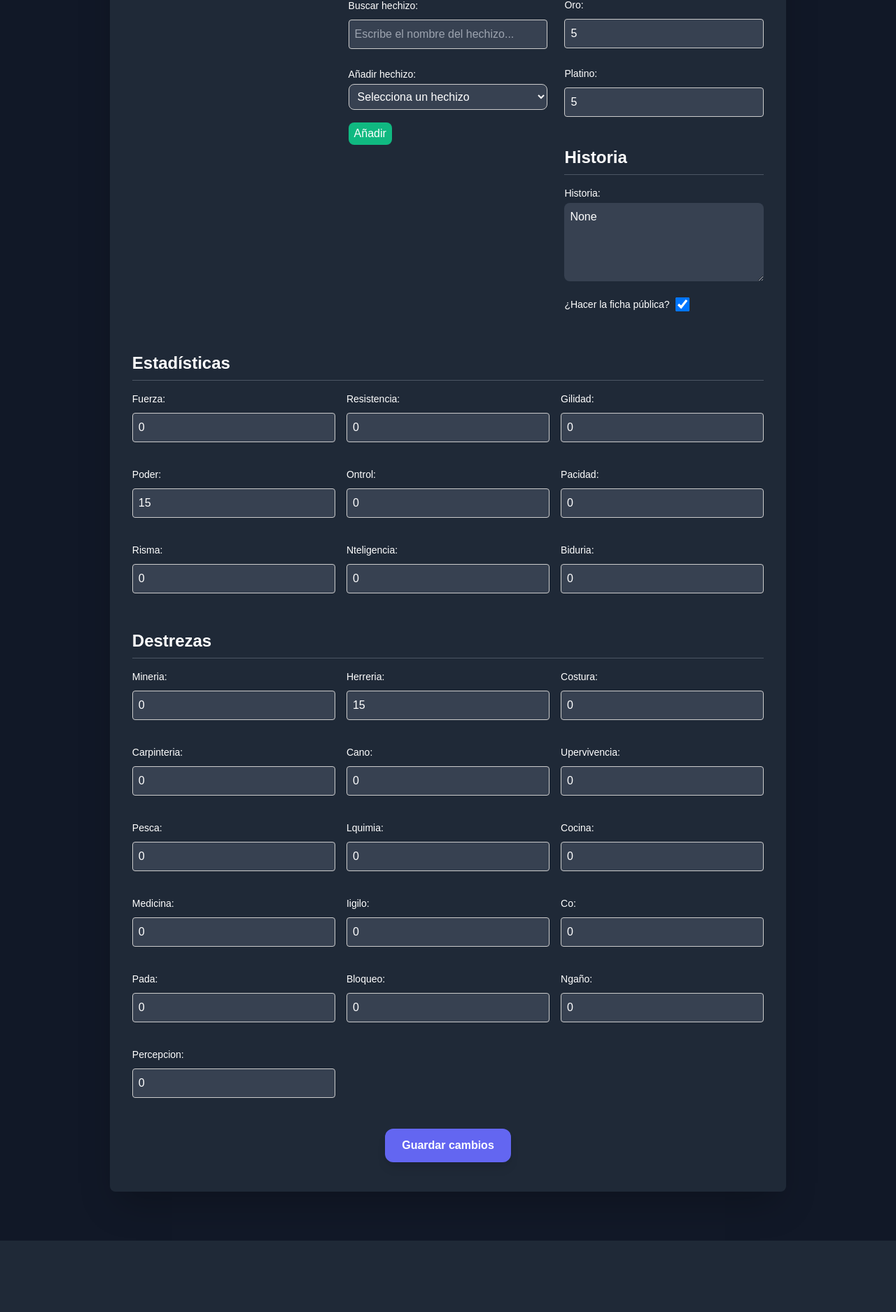
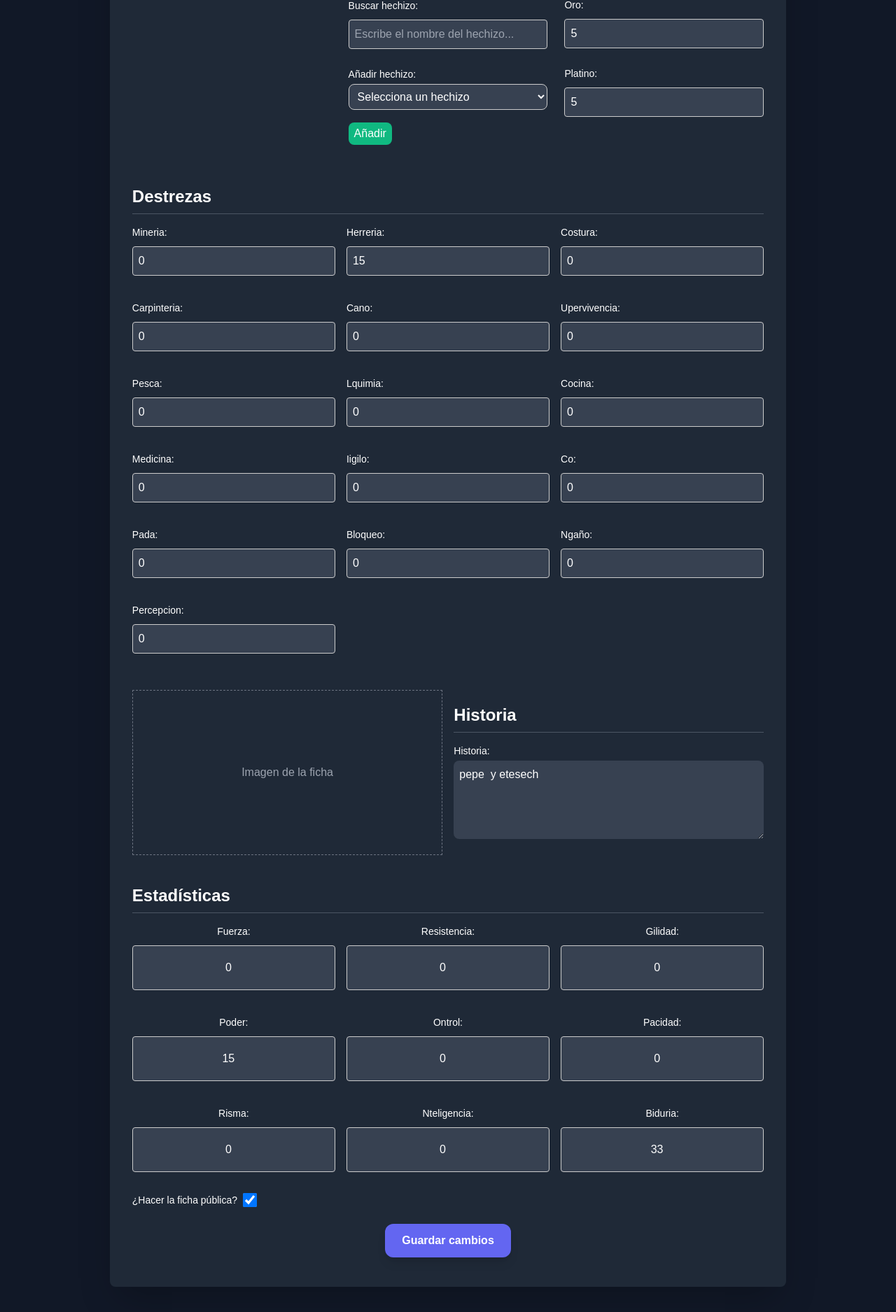
Before and after one commit to Burnt4023/Web_DnD, a Flask app: a page that uses templates/modificar_ficha.html in a window 1280 px wide. Shown: the part 1439-3314 px from the top of the page at 70% size. Before the commit the page ends 3212 px from the top, so only its background shows below. Run offline with Flask 3, Linux system fonts and the light colour scheme; a user stored in the database is signed in; data comes from the database, SQL or seed files in the repository.

Commit message:
estamos ok de vuelta

```diff
--- a/fichas/admin_aaa.json
+++ b/fichas/admin_aaa.json
@@ -1,11 +1,11 @@
 {
-    "nombre": "Caca",
+    "nombre": "Caca3",
     "nivel": 1,
     "clase": "Sin clase",
     "magia": "a",
     "talento": "a",
     "alineamiento": "a",
-    "historia": "None",
+    "historia": "pepe  y etesech",
     "vida": {
         "actual": 10,
         "maxima": 10
@@ -55,7 +55,7 @@
         "pacidad": 0,
         "risma": 0,
         "nteligencia": 0,
-        "biduria": 0
+        "biduria": 33
     },
     "dinero": [
         10,
--- a/templates/modificar_ficha.html
+++ b/templates/modificar_ficha.html
@@ -244,29 +244,7 @@
               <input type="number" id="dinero_platino" name="dinero[]" value="{{ contenido['dinero'][3] }}" min="0" required class="w-full p-2 mt-1 bg-gray-700 rounded-lg">
             </div>
           </div>
-          <h2 class="text-2xl font-semibold mt-8 mb-4 border-b border-gray-600 pb-2">Historia</h2>
-          <div class="mb-4">
-            <label for="historia" class="block text-sm font-medium">Historia:</label>
-            <textarea id="historia" name="historia" rows="4" cols="50" required class="w-full p-2 mt-1 bg-gray-700 rounded-lg">{{ contenido['historia'] }}</textarea>
-          </div>
-          <!-- Ficha pública -->
-          <div class="mb-4 flex items-center">
-            <label for="ficha_publica" class="block text-sm font-medium mr-2">¿Hacer la ficha pública?</label>
-            <input type="checkbox" id="ficha_publica" name="ficha_publica" {% if ficha_publica %}checked{% endif %} class="h-5 w-5 text-indigo-500">
-          </div>
-        </div>
-      </div>
 
-      <!-- Nuevo contenedor para Estadísticas (dividido en 3 columnas) -->
-      <div class="mt-8">
-        <h2 class="text-2xl font-semibold mb-4 border-b border-gray-600 pb-2">Estadísticas</h2>
-        <div id="estadisticas" class="grid grid-cols-1 md:grid-cols-3 gap-4">
-          {% for estadistica, valor in contenido['estadisticas'].items() %}
-            <div>
-              <label for="estadistica_{{ estadistica }}" class="block text-sm font-medium">{{ estadistica | capitalize }}:</label>
-              <input type="number" id="estadistica_{{ estadistica }}" name="estadisticas[{{ estadistica }}]" value="{{ valor }}" min="0" required class="w-full p-2 mt-1 bg-gray-700 rounded-lg">
-            </div>
-          {% endfor %}
         </div>
       </div>
 
@@ -283,6 +261,48 @@
         </div>
       </div>
 
+      <!-- Nueva sección: Imagen e Historia en paralelo -->
+      <div class="mt-8 flex flex-col md:flex-row gap-4">
+        <!-- Contenedor para la imagen (placeholder) -->
+        <div class="md:w-1/2 flex items-center justify-center border border-dashed border-gray-500 p-4">
+          <!--
+          #########################################################
+          #                                                       #
+          #                 PON TU IMAGEN AQUÍ                    #
+          #                                                       #
+          #########################################################
+          -->
+          <span class="text-gray-400">Imagen de la ficha</span>
+        </div>
+        <!-- Contenedor para Historia -->
+        <div class="md:w-1/2">
+          <h2 class="text-2xl font-semibold mb-4 border-b border-gray-600 pb-2">Historia</h2>
+          <div class="mb-4">
+            <label for="historia" class="block text-sm font-medium">Historia:</label>
+            <textarea id="historia" name="historia" rows="4" required class="w-full p-2 mt-1 bg-gray-700 rounded-lg">{{ contenido['historia'] }}</textarea>
+          </div>
+        </div>
+      </div>
+
+      <!-- Nuevo contenedor para Estadísticas (dividido en 3 columnas) -->
+      <div class="mt-8">
+        <h2 class="text-2xl font-semibold mb-4 border-b border-gray-600 pb-2">Estadísticas</h2>
+        <div id="estadisticas" class="grid grid-cols-1 md:grid-cols-3 gap-4">
+          {% for estadistica, valor in contenido['estadisticas'].items() %}
+            <div>
+              <label for="estadistica_{{ estadistica }}" class="block text-sm font-medium text-center">{{ estadistica | capitalize }}:</label>
+              <!-- Input cuadrado con tamaño fijo (por ejemplo, 4rem x 4rem) y centrado -->
+              <input type="number" id="estadistica_{{ estadistica }}" name="estadisticas[{{ estadistica }}]" value="{{ valor }}" min="0" required class="w-16 h-16 mx-auto bg-gray-700 rounded-none text-center">
+            </div>
+          {% endfor %}
+        </div>
+      </div>
+
+      <!-- Ficha pública -->
+      <div class="mb-4 flex items-center">
+        <label for="ficha_publica" class="block text-sm font-medium mr-2">¿Hacer la ficha pública?</label>
+        <input type="checkbox" id="ficha_publica" name="ficha_publica" {% if ficha_publica %}checked{% endif %} class="h-5 w-5 text-indigo-500">
+      </div>
       <!-- Botón para guardar cambios -->
       <div class="mt-6 flex justify-center">
         <button type="submit" class="px-6 py-3 bg-indigo-500 hover:bg-indigo-600 rounded-xl text-white font-bold shadow-lg transition-transform transform hover:scale-105">Guardar cambios</button>
```
